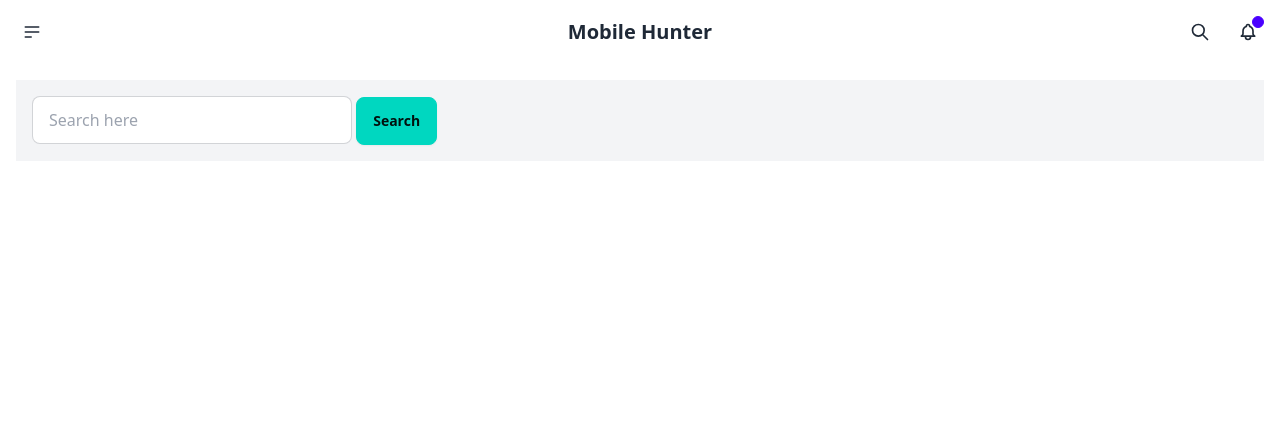
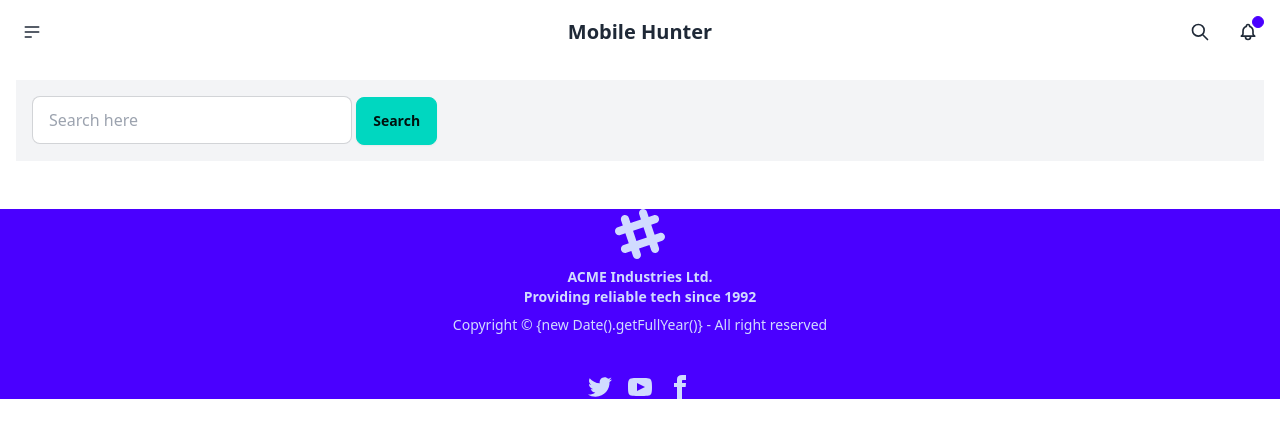
Before and after one commit to arif181h/phone-hunter, a plain HTML site: page index.html in a window 1280 px wide. Drawn offline with nearby package versions, Linux system fonts and the light colour scheme; no server answers.

Commit message:
all are added

```diff
--- a/index.html
+++ b/index.html
@@ -8,8 +8,8 @@
   <script src="https://cdn.tailwindcss.com"></script>
   <title>phone-hunter</title>
 </head>
-<body>
-  <header>
+<body class="container mx-auto">
+  <header class="mx-auto">
     <div class="navbar bg-base-100">
       <div class="navbar-start">
         <div class="dropdown">
@@ -75,7 +75,7 @@
     </div>
   </header>
   <main>
-    <section class="bg-gray-100 p-4 m-4">
+    <section class="bg-gray-100 p-0 lg:p-4 m-0 lg:m-4">
       <input id="inputField" type="text" placeholder="Search here" class="input input-bordered w-full max-w-xs" />
       <button onclick="handleButton()" class="btn btn-accent">Search</button>
     </section>
@@ -112,7 +112,64 @@
       </section>
   </main>
   <footer>
-
+    <footer class="footer footer-center bg-primary text-primary-content mx-auto">
+      <aside>
+        <svg
+          width="50"
+          height="50"
+          viewBox="0 0 24 24"
+          xmlns="http://www.w3.org/2000/svg"
+          fill-rule="evenodd"
+          clip-rule="evenodd"
+          class="inline-block fill-current">
+          <path
+            d="M22.672 15.226l-2.432.811.841 2.515c.33 1.019-.209 2.127-1.23 2.456-1.15.325-2.148-.321-2.463-1.226l-.84-2.518-5.013 1.677.84 2.517c.391 1.203-.434 2.542-1.831 2.542-.88 0-1.601-.564-1.86-1.314l-.842-2.516-2.431.809c-1.135.328-2.145-.317-2.463-1.229-.329-1.018.211-2.127 1.231-2.456l2.432-.809-1.621-4.823-2.432.808c-1.355.384-2.558-.59-2.558-1.839 0-.817.509-1.582 1.327-1.846l2.433-.809-.842-2.515c-.33-1.02.211-2.129 1.232-2.458 1.02-.329 2.13.209 2.461 1.229l.842 2.515 5.011-1.677-.839-2.517c-.403-1.238.484-2.553 1.843-2.553.819 0 1.585.509 1.85 1.326l.841 2.517 2.431-.81c1.02-.33 2.131.211 2.461 1.229.332 1.018-.21 2.126-1.23 2.456l-2.433.809 1.622 4.823 2.433-.809c1.242-.401 2.557.484 2.557 1.838 0 .819-.51 1.583-1.328 1.847m-8.992-6.428l-5.01 1.675 1.619 4.828 5.011-1.674-1.62-4.829z"></path>
+        </svg>
+        <p class="font-bold">
+          ACME Industries Ltd.
+          <br />
+          Providing reliable tech since 1992
+        </p>
+        <p>Copyright © {new Date().getFullYear()} - All right reserved</p>
+      </aside>
+      <nav>
+        <div class="grid grid-flow-col gap-4">
+          <a>
+            <svg
+              xmlns="http://www.w3.org/2000/svg"
+              width="24"
+              height="24"
+              viewBox="0 0 24 24"
+              class="fill-current">
+              <path
+                d="M24 4.557c-.883.392-1.832.656-2.828.775 1.017-.609 1.798-1.574 2.165-2.724-.951.564-2.005.974-3.127 1.195-.897-.957-2.178-1.555-3.594-1.555-3.179 0-5.515 2.966-4.797 6.045-4.091-.205-7.719-2.165-10.148-5.144-1.29 2.213-.669 5.108 1.523 6.574-.806-.026-1.566-.247-2.229-.616-.054 2.281 1.581 4.415 3.949 4.89-.693.188-1.452.232-2.224.084.626 1.956 2.444 3.379 4.6 3.419-2.07 1.623-4.678 2.348-7.29 2.04 2.179 1.397 4.768 2.212 7.548 2.212 9.142 0 14.307-7.721 13.995-14.646.962-.695 1.797-1.562 2.457-2.549z"></path>
+            </svg>
+          </a>
+          <a>
+            <svg
+              xmlns="http://www.w3.org/2000/svg"
+              width="24"
+              height="24"
+              viewBox="0 0 24 24"
+              class="fill-current">
+              <path
+                d="M19.615 3.184c-3.604-.246-11.631-.245-15.23 0-3.897.266-4.356 2.62-4.385 8.816.029 6.185.484 8.549 4.385 8.816 3.6.245 11.626.246 15.23 0 3.897-.266 4.356-2.62 4.385-8.816-.029-6.185-.484-8.549-4.385-8.816zm-10.615 12.816v-8l8 3.993-8 4.007z"></path>
+            </svg>
+          </a>
+          <a>
+            <svg
+              xmlns="http://www.w3.org/2000/svg"
+              width="24"
+              height="24"
+              viewBox="0 0 24 24"
+              class="fill-current">
+              <path
+                d="M9 8h-3v4h3v12h5v-12h3.642l.358-4h-4v-1.667c0-.955.192-1.333 1.115-1.333h2.885v-5h-3.808c-3.596 0-5.192 1.583-5.192 4.615v3.385z"></path>
+            </svg>
+          </a>
+        </div>
+      </nav>
+    </footer>
   </footer>
   <script src="js/phone.js"></script>
 </body>
--- a/js/phone.js
+++ b/js/phone.js
@@ -1,5 +1,5 @@
 // loadData
-const loadPhone=async(serchText='13')=>{
+const loadPhone=async(serchText)=>{
   const res =await fetch(`https://openapi.programming-hero.com/api/phones?search=${serchText}`);
   const data =await res.json();
   const phones =data.data;
@@ -56,6 +56,7 @@ const toggleButton=(isLoading)=>{
   else{
     toggleButton.classList.add('hidden')
   }
+
 }
 
 const showDetailsButton=async(id)=>{
@@ -81,4 +82,3 @@ const showmodal=(phone)=>{
   `
   my_modal_5.showModal()
 }
-loadPhone()
```
